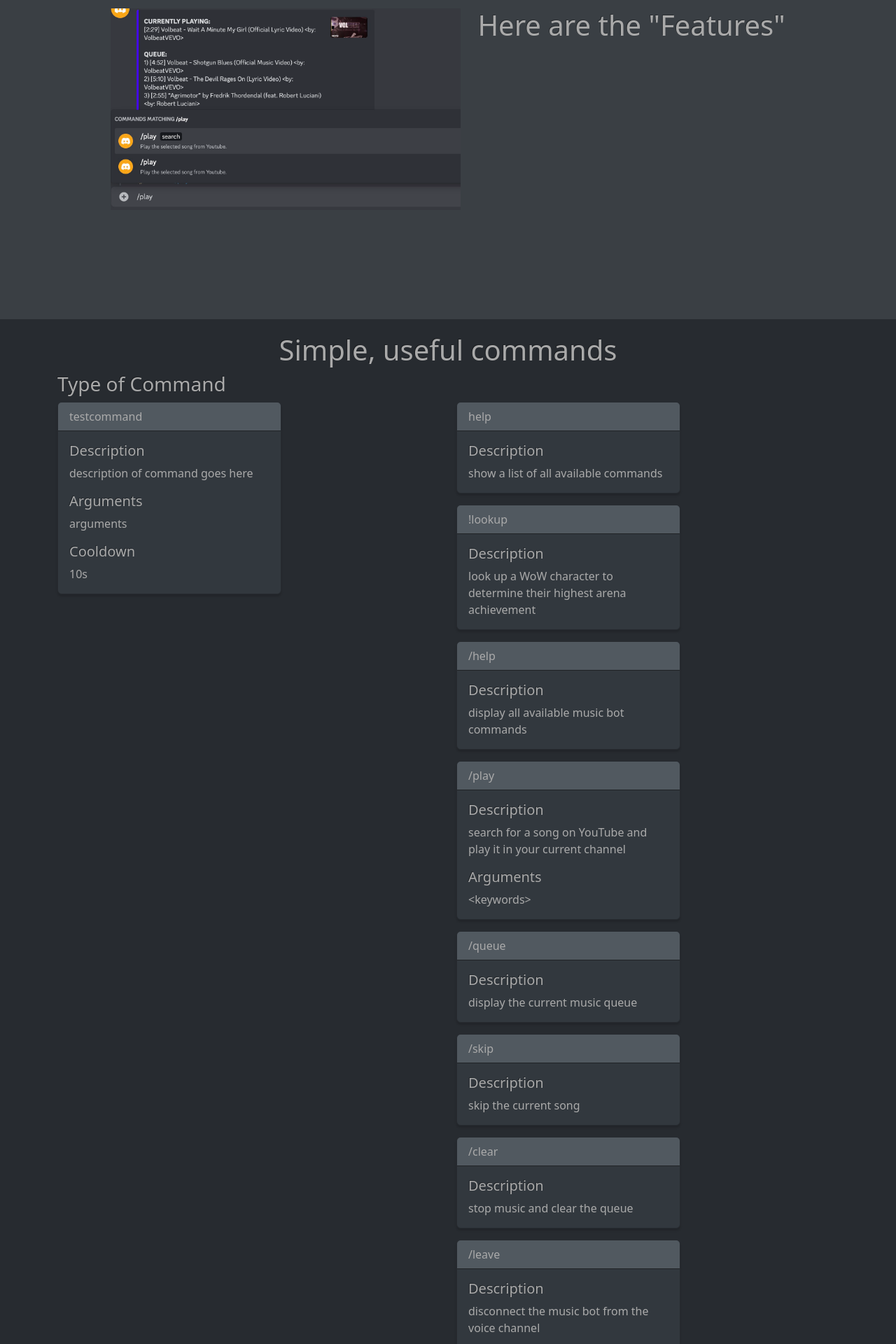
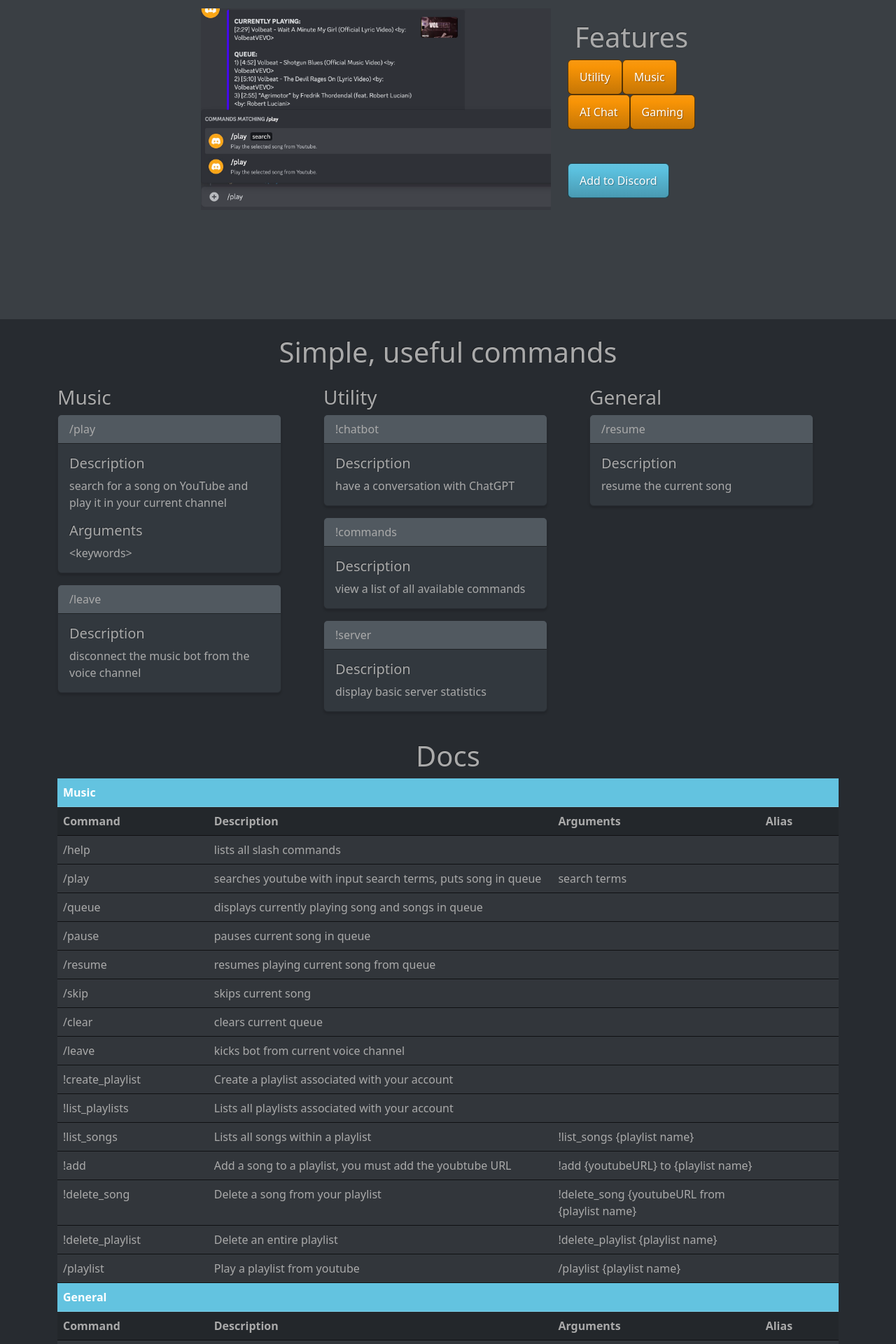
Before and after one commit to SMBH-1/discord_bot, a React (Vite) app in the folder waddlebot_webpage/: page / in a window 1280 px wide. Shown: the part 800-2720 px from the top of the page at 70% size. Built offline with nearby package versions, Linux system fonts and the light colour scheme.

Commit message:
Add files via upload
update front end

```diff
--- a/waddlebot_webpage/src/components/Commands.jsx
+++ b/waddlebot_webpage/src/components/Commands.jsx
@@ -4,16 +4,25 @@
 
 function Commands() {
   return (
-    <Container id={'commands'} className="hero bg-dark">
+    <Container id={"commands"} className="hero bg-dark bt-3">
       <Col>
         <Row>
-          <h1 className="hdg" style={{paddingTop: '20px'}}>
+          <h1 className="hdg pb-3" >
             Simple, useful commands
           </h1>
         </Row>
 
         <Row>
-          <h3> Type of Command </h3>
+          <Col>
+            <h3> Music </h3>
+          </Col>
+          <Col>
+            {" "}
+            <h3>Utility</h3>
+          </Col>
+          <Col>
+            <h3> General</h3>
+          </Col>
         </Row>
 
         {/* Add your command cards below.
@@ -26,52 +35,32 @@
 
        */}
         <Row>
-          <Col s={6}>
-            <CommandCard
-              name={"testcommand"}
-              description="description of command goes here"
-              args="arguments"
-              cooldown="10s"
-            />
-          </Col>
-          <Col s={6}>
-            <CommandCard
-              name={"help"}
-              description="show a list of all available commands"
-            />
-            <CommandCard
-              name={"!lookup"}
-              description="look up a WoW character to determine their highest arena achievement"
-            />
-            <CommandCard
-              name={"/help"}
-              description="display all available music bot commands"
-            />
+          <Col>
             <CommandCard
               name={"/play"}
               description="search for a song on YouTube and play it in your current channel"
               args="<keywords>"
             />
             <CommandCard
-              name={"/queue"}
-              description="display the current music queue"
-            />
-            <CommandCard
-              name={"/skip"}
-              description="skip the current song"
-            />
-            <CommandCard
-              name={"/clear"}
-              description="stop music and clear the queue"
-            />
-            <CommandCard
               name={"/leave"}
               description="disconnect the music bot from the voice channel"
             />
+          </Col>
+          <Col>
             <CommandCard
-              name={"/pause"}
-              description="pause the current song"
+              name={"!chatbot"}
+              description="have a conversation with ChatGPT"
             />
+            <CommandCard
+              name={"!commands"}
+              description="view a list of all available commands"
+            />
+            <CommandCard
+              name={"!server"}
+              description="display basic server statistics"
+            />
+          </Col>
+          <Col>
             <CommandCard
               name={"/resume"}
               description="resume the current song"
--- a/waddlebot_webpage/src/components/Features.jsx
+++ b/waddlebot_webpage/src/components/Features.jsx
@@ -5,14 +5,24 @@
 function Features() {
   return (
     <div id={'features'} className="hero bg-primary">
-      <Row>
+      <Row className="d-flex align-items-center">
         <Col>
         <img className="hdg" src={featurePic} width={500} style={{boxShadow: '300,0,0,0,0.5'}}></img>
 
         </Col>
         <Col>
-        <h1 className="hdg">Here are the "Features"</h1>
+        <h1 className="hdg">Features</h1>
+        <button type="button" class="btn btn-warning">Utility</button><button type="button" class="btn btn-warning">Music</button><br/>
+        <button type="button" class="btn btn-warning">AI Chat</button><button type="button" class="btn btn-warning">Gaming</button>
+        <br />
+        <br />
+        <br />
+        <a href="https://discord.com/oauth2/authorize?client_id=1060252204461740173&permissions=4398046511091&scope=bot">
+        <button type="button" class="btn btn-info">Add to Discord</button>
+        </a>
         </Col>
+
+
       </Row>
     </div>
 
--- a/waddlebot_webpage/src/components/Home.jsx
+++ b/waddlebot_webpage/src/components/Home.jsx
@@ -3,13 +3,13 @@
 
 function Home() {
   return (
-    <div id={'home'} className="hero icon text-dark">
+    <div id={'home'} className="hero icon text-light">
       <Row>
-        <Col style={{paddingRight: '200px'}}>
+        <Col xs={8} style={{paddingRight: '200px'}}>
           <h1 className="hdg"> WaddleBot </h1>
-          <h5 className="hdg"> making your server as smart as... a penguin? </h5>
+          <h6 > making your server as smart as... <em>a penguin?</em></h6>
         </Col>
-        <Col>
+        <Col >
 
         </Col>
       </Row>
--- a/waddlebot_webpage/src/components/Support.jsx
+++ b/waddlebot_webpage/src/components/Support.jsx
@@ -2,8 +2,8 @@
 
 function Support() {
   return (
-    <div id={'support'}>
-      <h1>Docs</h1>
+    <div id={'support'} className="text-center">
+      <h1 className='pl-4'>Docs</h1>
     </div>
 
   )
```
